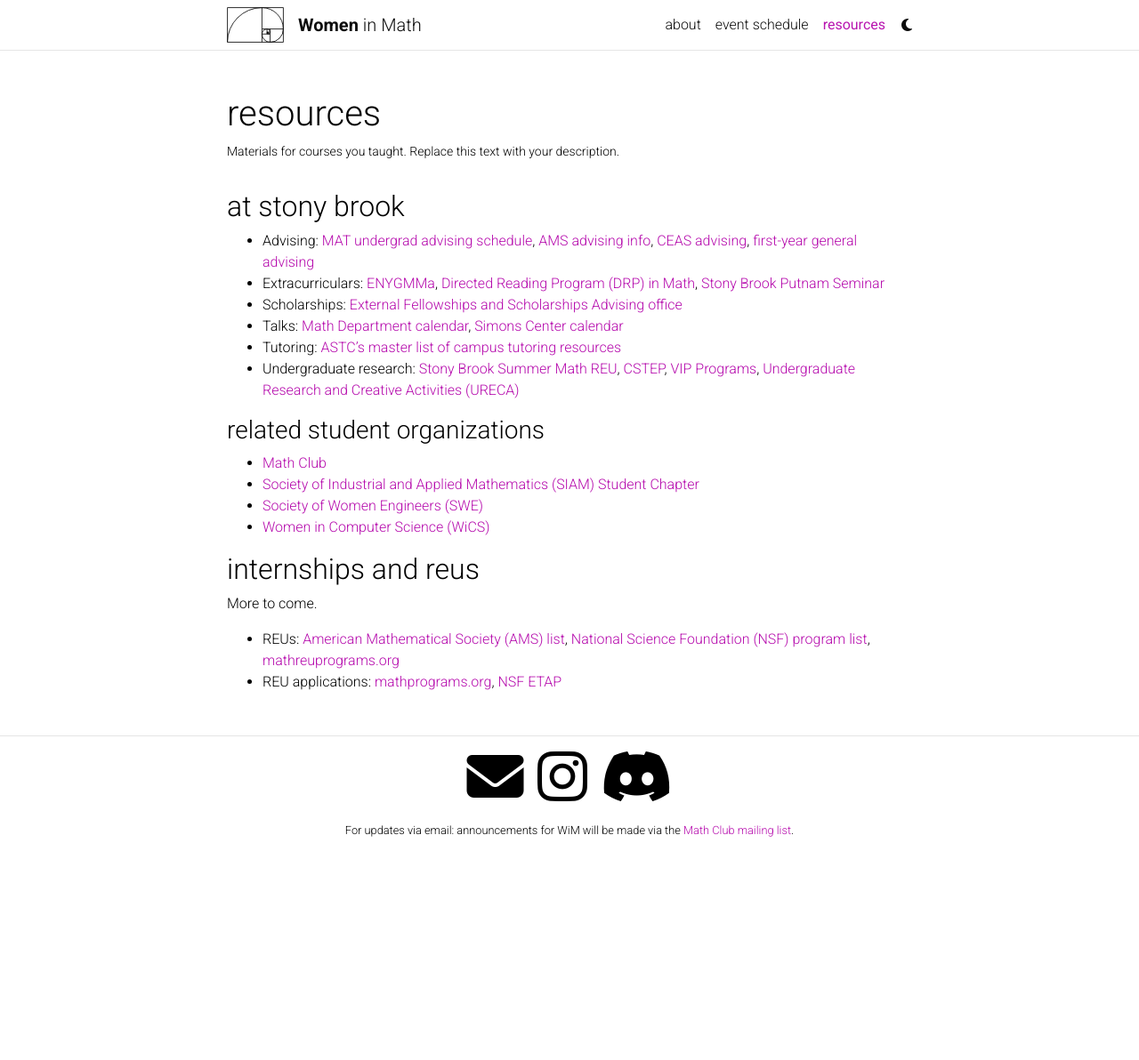
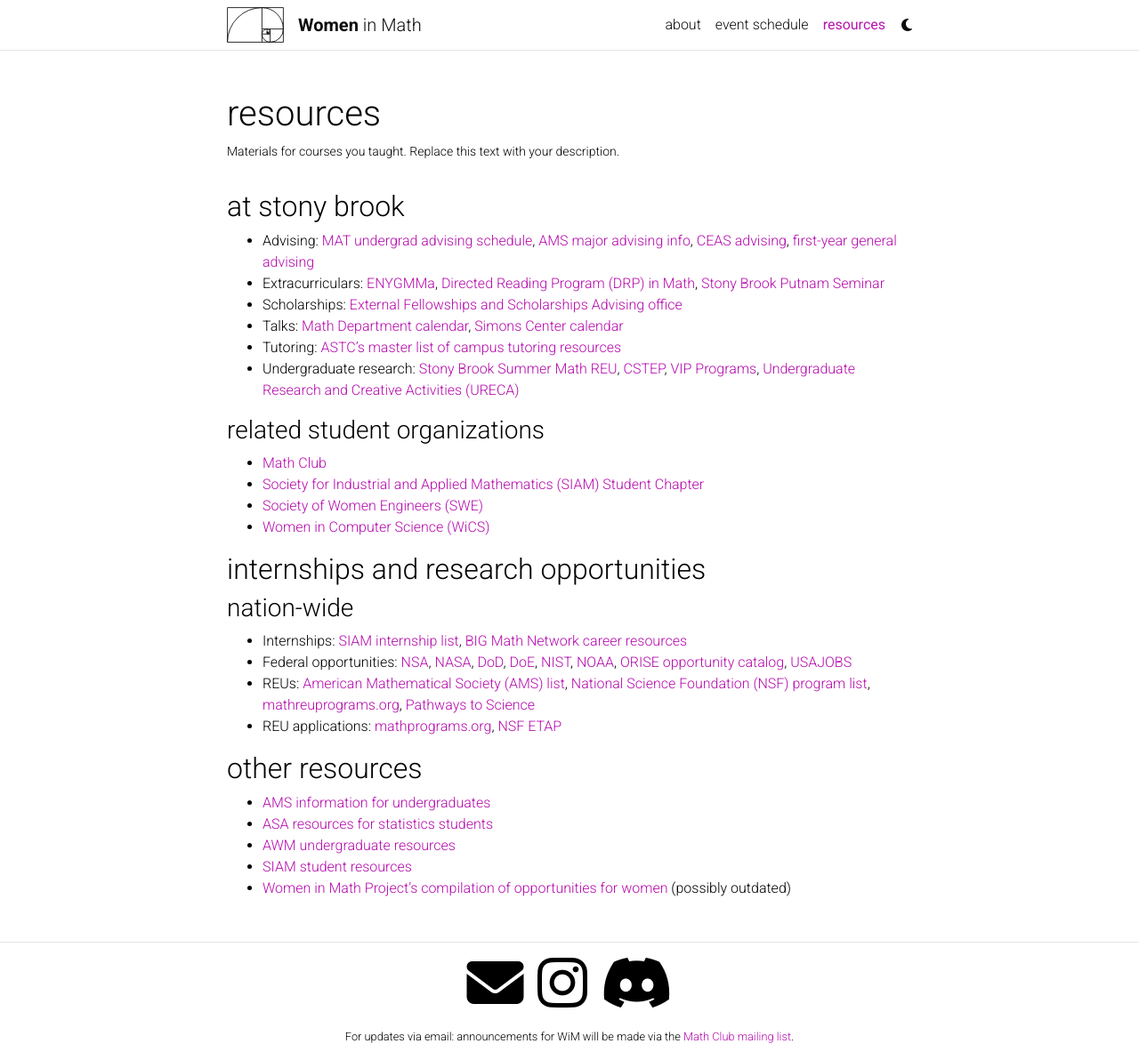
Before and after one commit to sbuwim/sbuwim.github.io, a Jekyll site: the page built from _pages/resources.md, in a window 1280 px wide and 1192 px high. Shown: the whole window at 89% size. Built offline with Jekyll 4.4.1, drawn with Linux system fonts in a browser that asks for light colours; comment, search, counter and statistics services are not loaded; a style sheet for code colours, icons or effects is not loaded.

Commit message:
Update resources.md

```diff
--- a/_pages/resources.md
+++ b/_pages/resources.md
@@ -9,7 +9,7 @@
 
 ## at stony brook
 
-- Advising: [MAT undergrad advising schedule](https://www.math.stonybrook.edu/undergraduate-advising-schedule), [AMS advising info](https://www.stonybrook.edu/commcms/ams/undergraduate/programs/advising), [CEAS advising](https://www.stonybrook.edu/commcms/ceas-undergrad/about_us/index.php), [first-year general advising](https://www.stonybrook.edu/commcms/undergraduate-colleges/advising/index.php)
+- Advising: [MAT undergrad advising schedule](https://www.math.stonybrook.edu/undergraduate-advising-schedule), [AMS major advising info](https://www.stonybrook.edu/commcms/ams/undergraduate/programs/advising), [CEAS advising](https://www.stonybrook.edu/commcms/ceas-undergrad/about_us/index.php), [first-year general advising](https://www.stonybrook.edu/commcms/undergraduate-colleges/advising/index.php)
 - Extracurriculars: [ENYGMMa](https://sites.google.com/stonybrook.edu/enygmma/home), [Directed Reading Program (DRP) in Math](https://sites.google.com/stonybrook.edu/drp), [Stony Brook Putnam Seminar](https://www.math.stonybrook.edu/~rdhough/putnam_seminar/2022/2022.html)
 - Scholarships: [External Fellowships and Scholarships Advising office](https://www.stonybrook.edu/commcms/fellowships/awards/undergrad-awards.php)
 - Talks: [Math Department calendar](https://www.math.stonybrook.edu/calendar), [Simons Center calendar](https://scgp.stonybrook.edu/calendar/full-calendar)
@@ -19,13 +19,23 @@
 ### related student organizations
 
 - [Math Club](https://you.stonybrook.edu/mathclub/)
-- [Society of Industrial and Applied Mathematics (SIAM) Student Chapter](https://siamsc-sbu.github.io/)
+- [Society for Industrial and Applied Mathematics (SIAM) Student Chapter](https://siamsc-sbu.github.io/)
 - [Society of Women Engineers (SWE)](https://linktr.ee/sbuswe)
 - [Women in Computer Science (WiCS)](https://linktr.ee/sbuwics)
 
-## internships and reus
+## internships and research opportunities
 
-More to come.
+### nation-wide
 
-- REUs: [American Mathematical Society (AMS) list](https://www.ams.org/education/emp-reu), [National Science Foundation (NSF) program list](http://www.nsf.gov/crssprgm/reu/list_result.jsp?unitid=5044), [mathreuprograms.org](https://www.mathreuprograms.org/)
+- Internships: [SIAM internship list](https://www.siam.org/careers/internships), [BIG Math Network career resources](https://bigmathnetwork.org/resources-for-students/)
+- Federal opportunities: [NSA](https://www.intelligencecareers.gov/NSA/students-and-internships), [NASA](https://intern.nasa.gov/), [DoD](https://www.dodciviliancareers.com/civiliancareers/studentsrecentgrads), [DoE](https://www.energy.gov/careers/students-recent-graduates), [NIST](https://www.nist.gov/careers/student-opportunities), [NOAA](https://www.noaa.gov/education/opportunities/students), [ORISE opportunity catalog](https://www.zintellect.com/Catalog), [USAJOBS](https://www.usajobs.gov/Help/working-in-government/unique-hiring-paths/students/)
+- REUs: [American Mathematical Society (AMS) list](https://www.ams.org/education/emp-reu), [National Science Foundation (NSF) program list](http://www.nsf.gov/crssprgm/reu/list_result.jsp?unitid=5044), [mathreuprograms.org](https://www.mathreuprograms.org/), [Pathways to Science](https://www.pathwaystoscience.org/Undergrads.aspx)
 - REU applications: [mathprograms.org](https://www.mathprograms.org/), [NSF ETAP](https://www.nsfetap.org/)
+
+## other resources
+
+- [AMS information for undergraduates](https://www.ams.org/programs/students/undergrad-highschool)
+- [ASA resources for statistics students](https://www.amstat.org/education/statistics-students)
+- [AWM undergraduate resources](https://awm-math.org/resources/undergraduates/)
+- [SIAM student resources](https://www.siam.org/students-education/resources)
+- [Women in Math Project's compilation of opportunities for women](https://pages.uoregon.edu/wmnmath/events.html#Programs) (possibly outdated)
```
